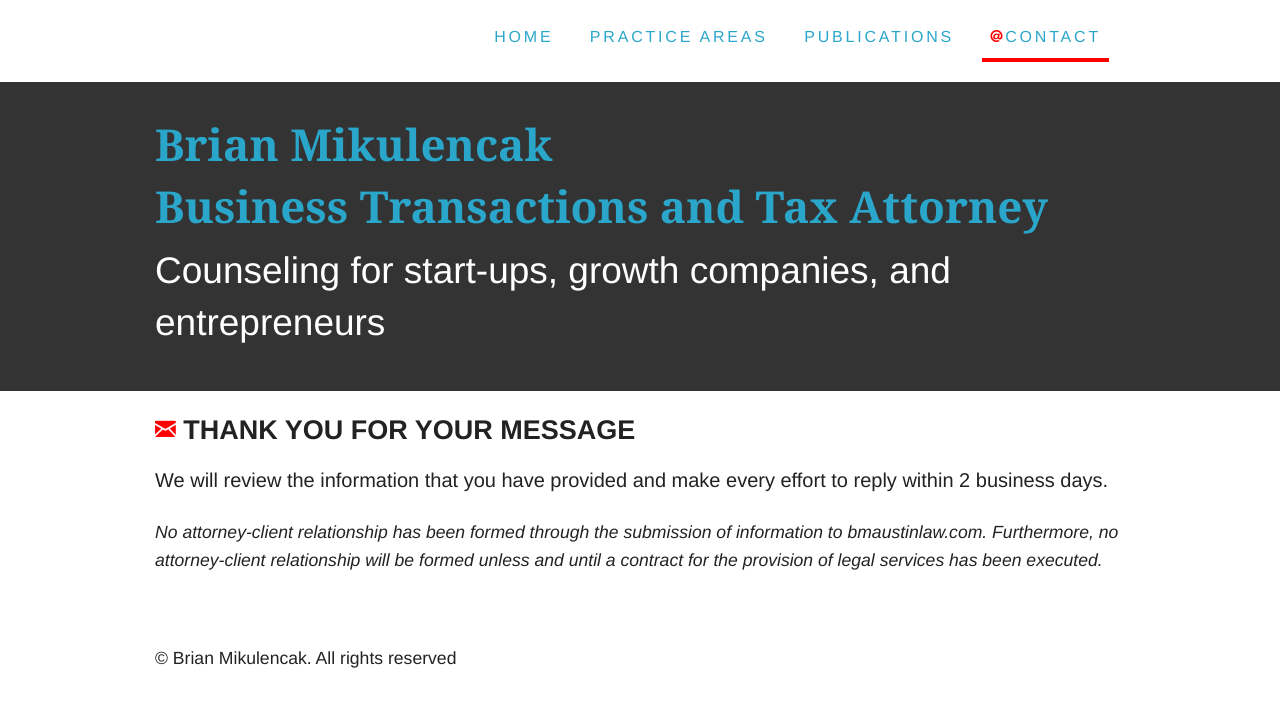
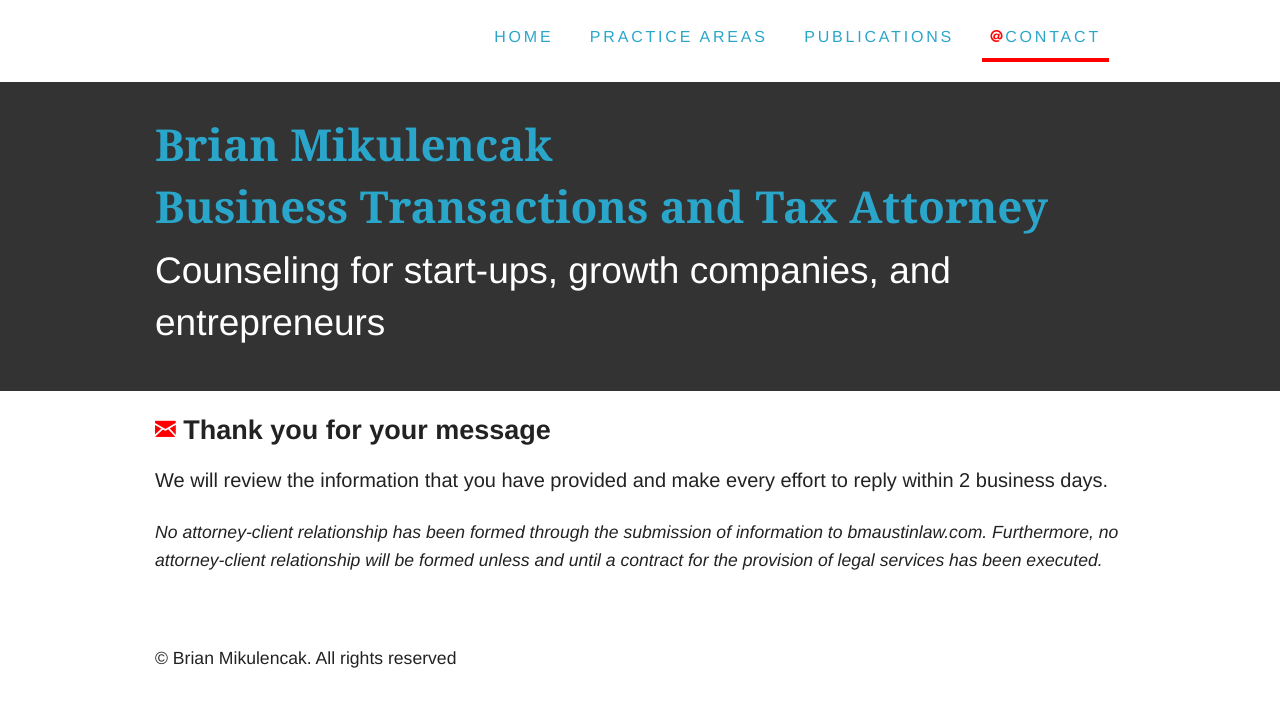
Before and after one commit to brianmik/bmaustinlaw, a Jekyll site: the page built from thank-you.html, in a window 1280 px wide. Shown: the top 707 px of the page. Built offline with Jekyll 4.4.1, drawn with Linux system fonts in a browser that asks for light colours; Markdown is read by kramdown in place of the engine named in the settings.

Commit message:
reverted headlines to capitalization

```diff
--- a/publications.html
+++ b/publications.html
@@ -6,11 +6,11 @@
 <div id="middle">
 	<div class="row">
 		<div class="large-12 columns">
-      <h3 class="space-none"><i class="fi-page-pdf"></i> Buyers of S Corporation Stock Must Consider Section 336(e)</h4>
+      <h3 class="space-none"><i class="fi-page-pdf"></i> Buyers of S Corporation Stock Must Consider Section 336(e)</h3>
       <p class="space-none">Beginning in 2013, purchasers of S corporation stock need to determine whether their purchase is part of a deemed asset sale under Code Section 336(e). . .</p>
       <p><a class="uppercase small" href="docs/130903-336e-scorp-stock.pdf"><i class="fi-arrow-down red"></i> Download the PDF</a></p>
 
-      <h3 class="space-none"><i class="fi-page-pdf"></i> IRS Relaxes Procedure for Curing Late S Corporation Elections</h4>
+      <h3 class="space-none"><i class="fi-page-pdf"></i> IRS Relaxes Procedure for Curing Late S Corporation Elections</h3>
       <p class="space-none">In Revenue Procedure 2013-30, the IRS has relaxed significantly the requirements for obtaining relief from failures to timely elect S corporation status. . .</p>
       <p><a class="uppercase small" href="docs/130820-irs-scorp-elections.pdf"><i class="fi-arrow-down red"></i> Download the PDF</a></p>
     </div>
--- a/thank-you.html
+++ b/thank-you.html
@@ -6,7 +6,7 @@
 <div id="middle">
 	<div class="row">
 		<div class="large-12 columns">
-      <h3 class="uppercase"><i class="fi-mail red"></i> Thank you for your message</h3>
+      <h3><i class="fi-mail red"></i> Thank you for your message</h3>
       <p class="space-none large">We will review the information that you have provided and make every effort to reply within 2 business days.<p>
       <p class="is-italic">No attorney-client relationship has been formed through the submission of information to bmaustinlaw.com. Furthermore, no attorney-client relationship will be formed unless and until a contract for the provision of legal services has been executed.</p>
     </div>
```
